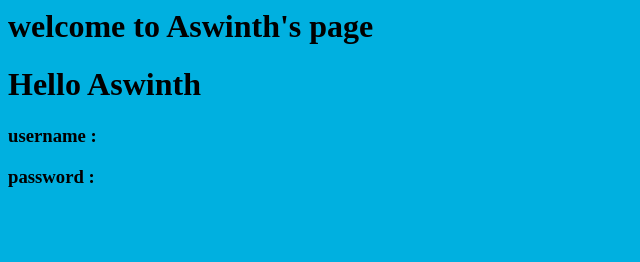
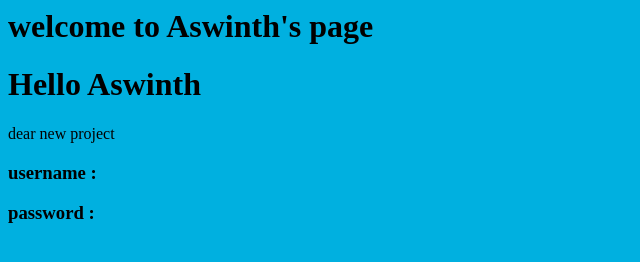
Before and after one commit to Aswinth123/pipeline_s3Bucket, a plain HTML site: page index.html in a window 1280 px wide. Shown: the whole page, without its empty margins (0-640 px from the left). Drawn offline with Linux system fonts and the light colour scheme.

Commit message:
Update index.html
p tag added here

```diff
--- a/index.html
+++ b/index.html
@@ -7,6 +7,7 @@
       welcome to Aswinth's page
     </h1>
     <h1>Hello Aswinth</h1>
+    <p>dear new project</p>
     <h3>username : </h3>
     <h3>password : </h3>
   </body>
```
